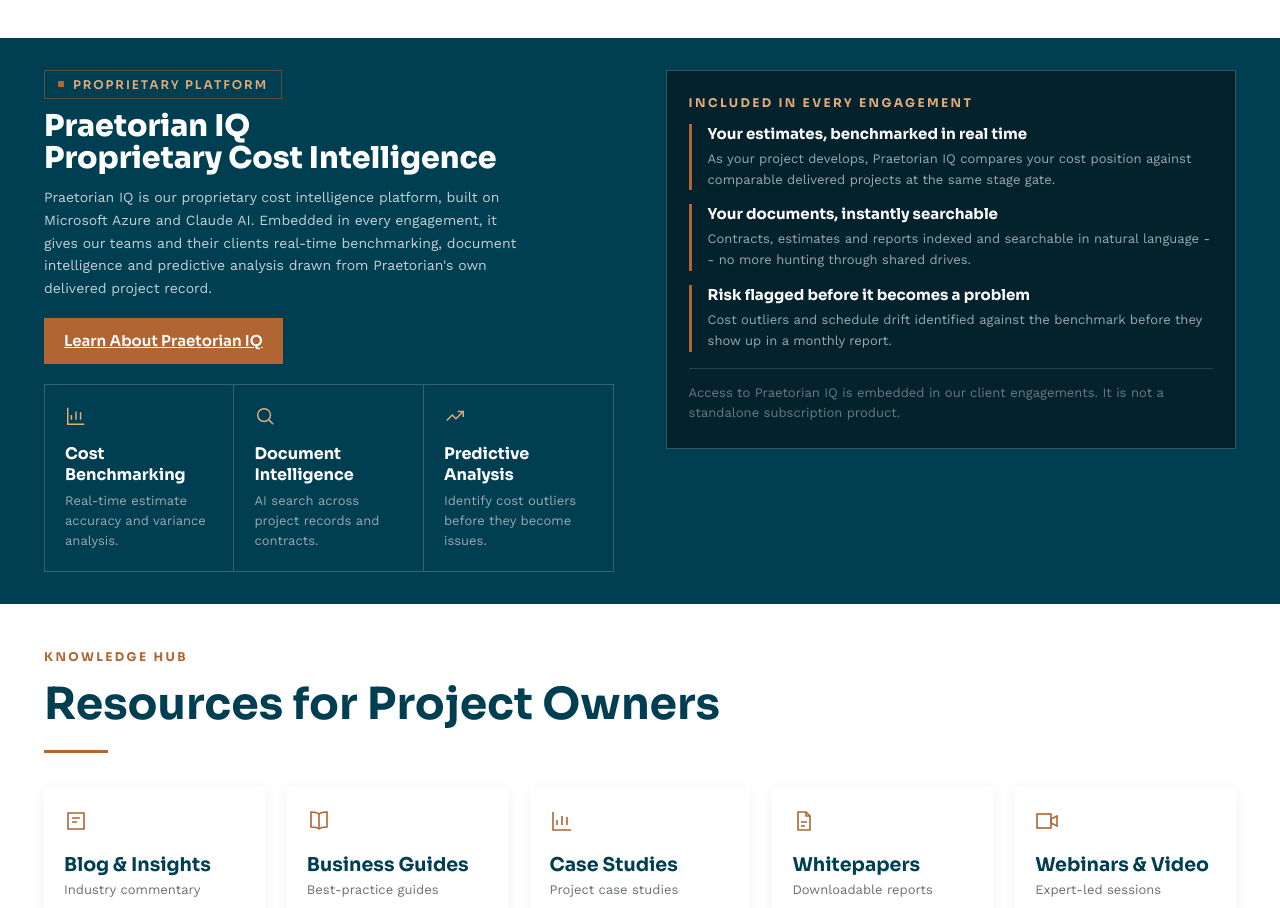
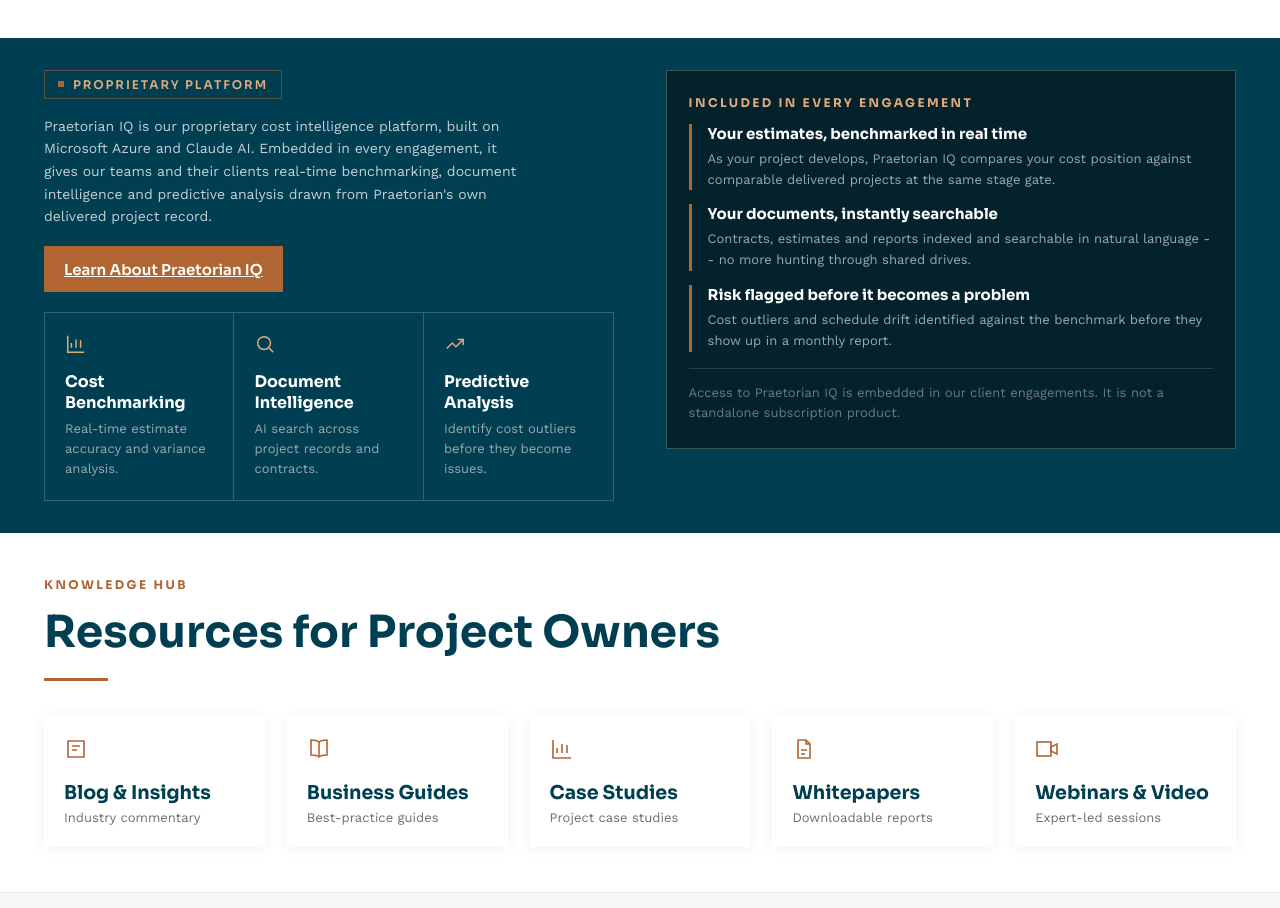
Before and after one commit to PCMGlobal/Praetorian-CM-Website, a Next.js app: page / in a window 1280 px wide. Shown: the part 1982-2890 px from the top of the page. Built offline with nearby package versions, Linux system fonts and the light colour scheme; no server answers; grey boxes are pictures that could not be loaded.

Commit message:
Home: remove Praetorian IQ heading, tighten section spacing

```diff
--- a/app/page.tsx
+++ b/app/page.tsx
@@ -252,8 +252,8 @@ export default async function HomePage() {
                 <div style={{ display: 'inline-flex', alignItems: 'center', gap: '9px', border: '1px solid rgba(176,101,51,.5)', padding: '6px 13px', fontFamily: 'var(--font-sora), sans-serif', fontWeight: '600', fontSize: '12px', letterSpacing: '.16em', textTransform: 'uppercase', color: '#e3ab7c' }}>
                   <span style={{ width: "6px", height: "6px", background: "#B06533" }}></span>Proprietary Platform
                 </div>
-                <h2 style={{ fontFamily: "var(--font-sora), sans-serif", fontWeight: "800", fontSize: "clamp(22px,2.4vw,30px)", margin: "12px 0 0", color: "#fff", lineHeight: "1.06" }}>Praetorian IQ<br />Proprietary Cost Intelligence</h2>
-                <p style={{ fontSize: "14px", lineHeight: "1.62", maxWidth: "56ch", color: "#c3d0d4", margin: "12px 0 18px" }}>Praetorian IQ is our proprietary cost intelligence platform, built on Microsoft Azure and Claude AI. Embedded in every engagement, it gives our teams and their clients real-time benchmarking, document intelligence and predictive analysis drawn from Praetorian's own delivered project record.</p>
+
+                <p style={{ fontSize: "14px", lineHeight: "1.62", maxWidth: "56ch", color: "#c3d0d4", margin: "16px 0 18px" }}>Praetorian IQ is our proprietary cost intelligence platform, built on Microsoft Azure and Claude AI. Embedded in every engagement, it gives our teams and their clients real-time benchmarking, document intelligence and predictive analysis drawn from Praetorian's own delivered project record.</p>
                 <div style={{ display: 'flex', flexWrap: 'wrap', gap: '14px' }}>
                 <div style={{ display: "flex", flexWrap: "wrap", gap: "14px" }}>
                   <Link href="/praetorian-iq" style={{ background: "#B06533", color: "#fff", border: "0", minHeight: "46px", padding: "0 20px", fontSize: "15px", fontFamily: "var(--font-sora), sans-serif", fontWeight: "600", cursor: "pointer", display: "inline-flex", alignItems: "center" }}>Learn About Praetorian IQ</Link>
```
